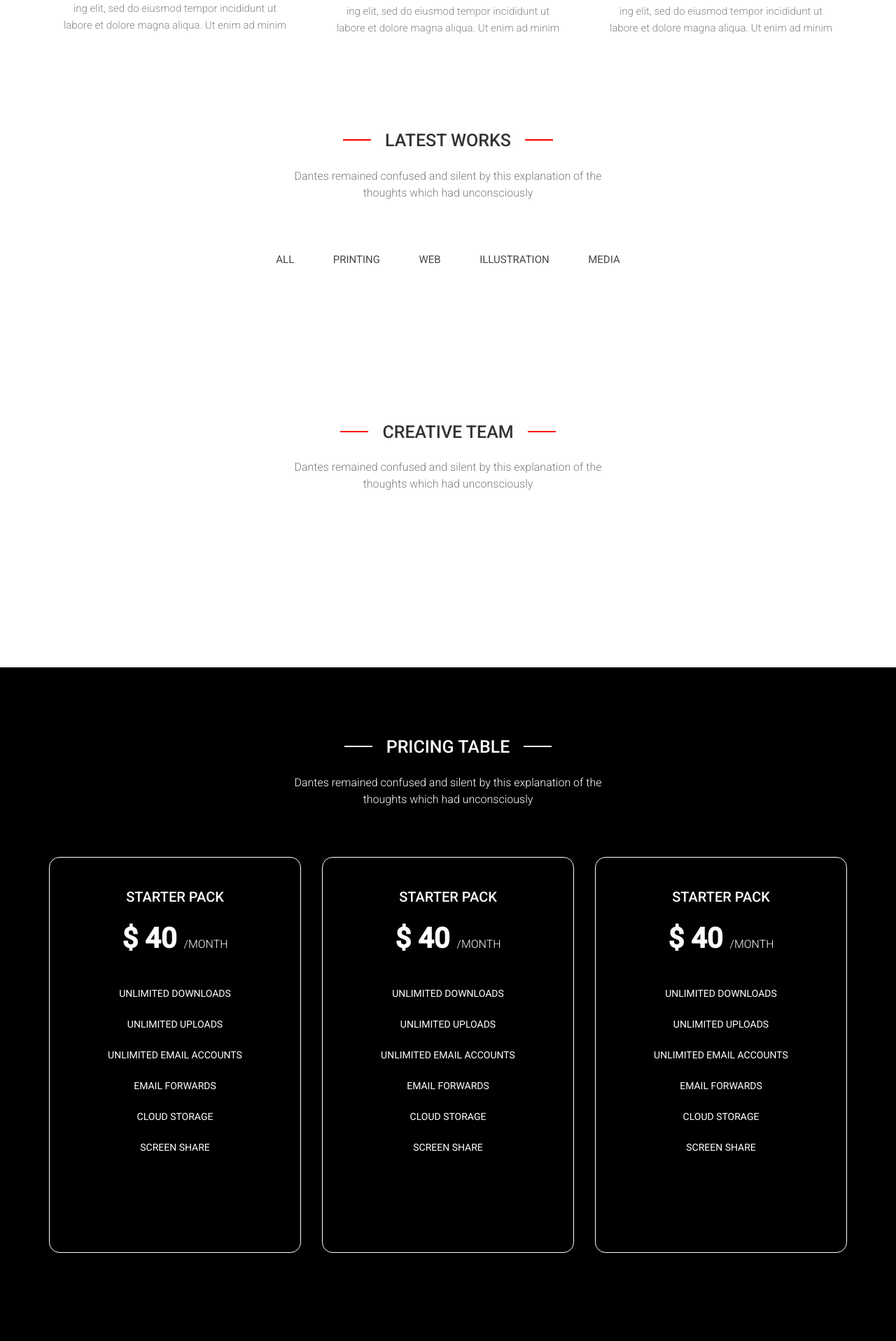
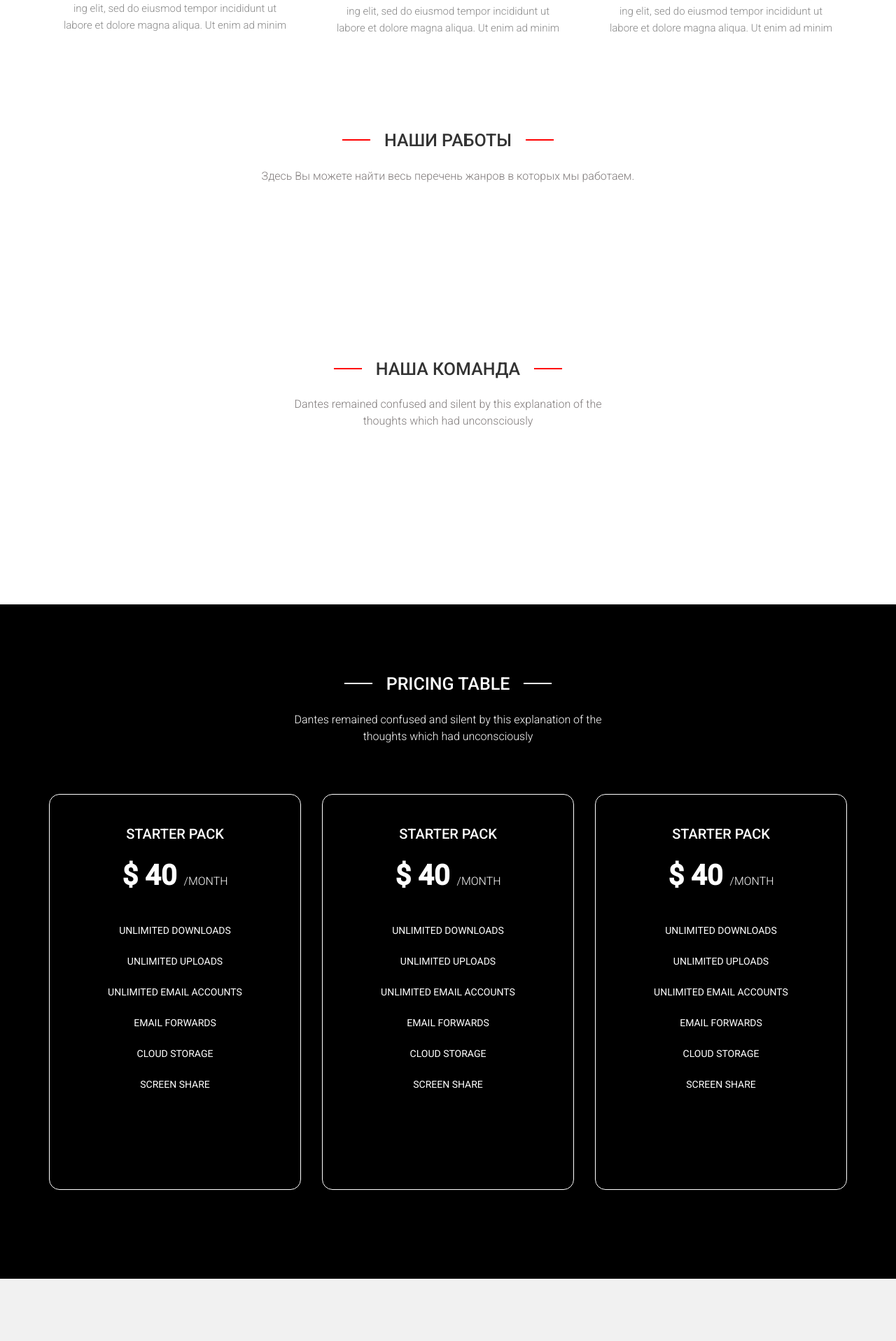
Before and after one commit to Dugorz/slf, a Django app: page / in a window 1280 px wide. Shown: the part 1150-3067 px from the top of the page at 70% size. Run offline with Django 3.2, Linux system fonts and the light colour scheme; data that the repository does not hold is empty; some libraries are stand-ins or nearby versions.

Commit message:
Some updates

```diff
--- a/main/static/main/css/style.css
+++ b/main/static/main/css/style.css
@@ -1332,3 +1332,19 @@ footer p {
   -webkit-transition-duration: .2s;
   -webkit-transition-timing-function: ease-in-out;
 }
+
+.test {
+  top: 30%;
+  position: absolute;
+  text-align: center;
+  width: 100%;
+  transition: 0.5s;
+}
+
+.worker_info {
+  margin: 80px;
+}
+
+.worker_photo {
+  float: left;
+}
--- a/main/templates/main/index.html
+++ b/main/templates/main/index.html
@@ -14,8 +14,8 @@
 							<h1>Clean and Flexible Business Template</h1>
 							<h2>Lorem ipsum dolor sit amet, consectetur adipisicing elit, sed do eiusmod <br> tempor incididunt ut labore et dolore magna aliqua. Ut enim ad minim veniam,</h2>
 							<div class="buttons">
-								<a href="https://themefisher.com/products/themelight-bootstrap-business-one-page-website-template/" target="_blank" class="btn btn-learn">Purchase Now</a>
-								<a href="https://themefisher.com/free-bootstrap-templates/" target="_blank" class="btn btn-learn">View More</a>
+								<a href="#pricing-table" target="_blank" class="btn btn-learn">Выбрать Пакет</a>
+								<a href="#portfolio" target="_blank" class="btn btn-learn">Посмотреть Работы</a>
 							</div>
 						</div>
 					</div>
@@ -71,19 +71,10 @@
 				<div class="row">
 					<div class="col-md-12">
 						<div class="title">
-							<h2>LATEST WORKS</h2>
-							<p>Dantes remained confused and silent by this explanation of the <br> thoughts which had unconsciously</p>
+							<h2>НАШИ РАБОТЫ</h2>
+							<p>Здесь Вы можете найти весь перечень жанров в которых мы работаем.</p>
 						</div>
 						<div class="block">
-							<div class="recent-work-mixMenu">
-								<ul>
-									<li><button class="filter" data-filter="all">All</button></li>
-									<li><button class="filter" data-filter=".category-2">Printing</button></li>
-									<li><button class="filter" data-filter=".category-1">Web</button></li>
-									<li><button class="filter" data-filter=".category-2">Illustration</button></li>
-									<li><button class="filter" data-filter=".category-1">Media</button></li>
-								</ul>
-							</div>
 							<div class="recent-work-pic">
 								<ul id="mixed-items">
 									{% for genre in genres %}
@@ -107,7 +98,7 @@
 			<div class="container">
 				<div class="row">
 					<div class="title">
-						<h2>CREATIVE TEAM</h2>
+						<h2>НАША КОМАНДА</h2>
 						<p>Dantes remained confused and silent by this explanation of the <br> thoughts which had unconsciously</p>
 					</div>
                     {% for worker in workers %}
--- a/main/templates/main/main.html
+++ b/main/templates/main/main.html
@@ -44,14 +44,14 @@
 				<!-- main nav -->
                 <nav class="collapse navbar-collapse navbar-right" role="navigation">
                     <ul id="nav" class="nav navbar-nav menu">
-                        <li><a href="#top">Home</a></li>
-                        <li><a href="#features">Service</a></li>
-                        <li><a href="#portfolio">Portfolio</a></li>
-                        <li><a href="#team">Team</a></li>
-                        <li><a href="#pricing-table">Price</a></li>
-                        <li><a href="#blog">Blog</a></li>
-                        <li><a href="#testimonial">Testimonial</a></li>
-                        <li><a href="#contact-form">Contact</a></li>
+                        <li><a href="#top">Начало</a></li>
+                        <li><a href="#features">Услуги</a></li>
+                        <li><a href="#portfolio">Портфолио</a></li>
+                        <li><a href="#team">Команда</a></li>
+                        <li><a href="#pricing-table">Цены</a></li>
+                        <li><a href="#blog">Блог</a></li>
+                        <li><a href="#testimonial">Отзывы</a></li>
+                        <li><a href="#contact-form">Контакты</a></li>
                     </ul>
                 </nav>
 				<!-- /main nav -->
```
Also changed, not shown: main/templates/main/worker_detail.html (+19 -7 lines).
